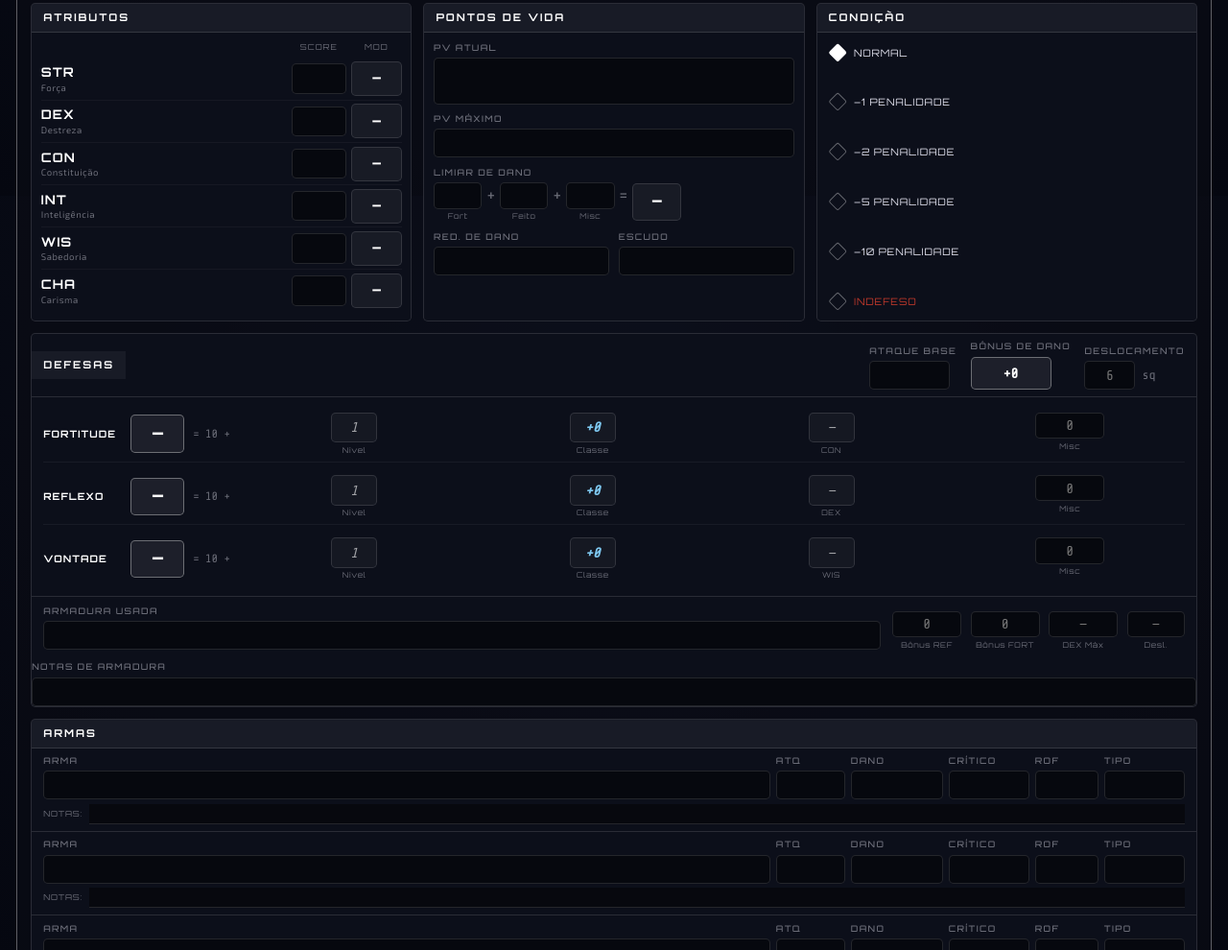
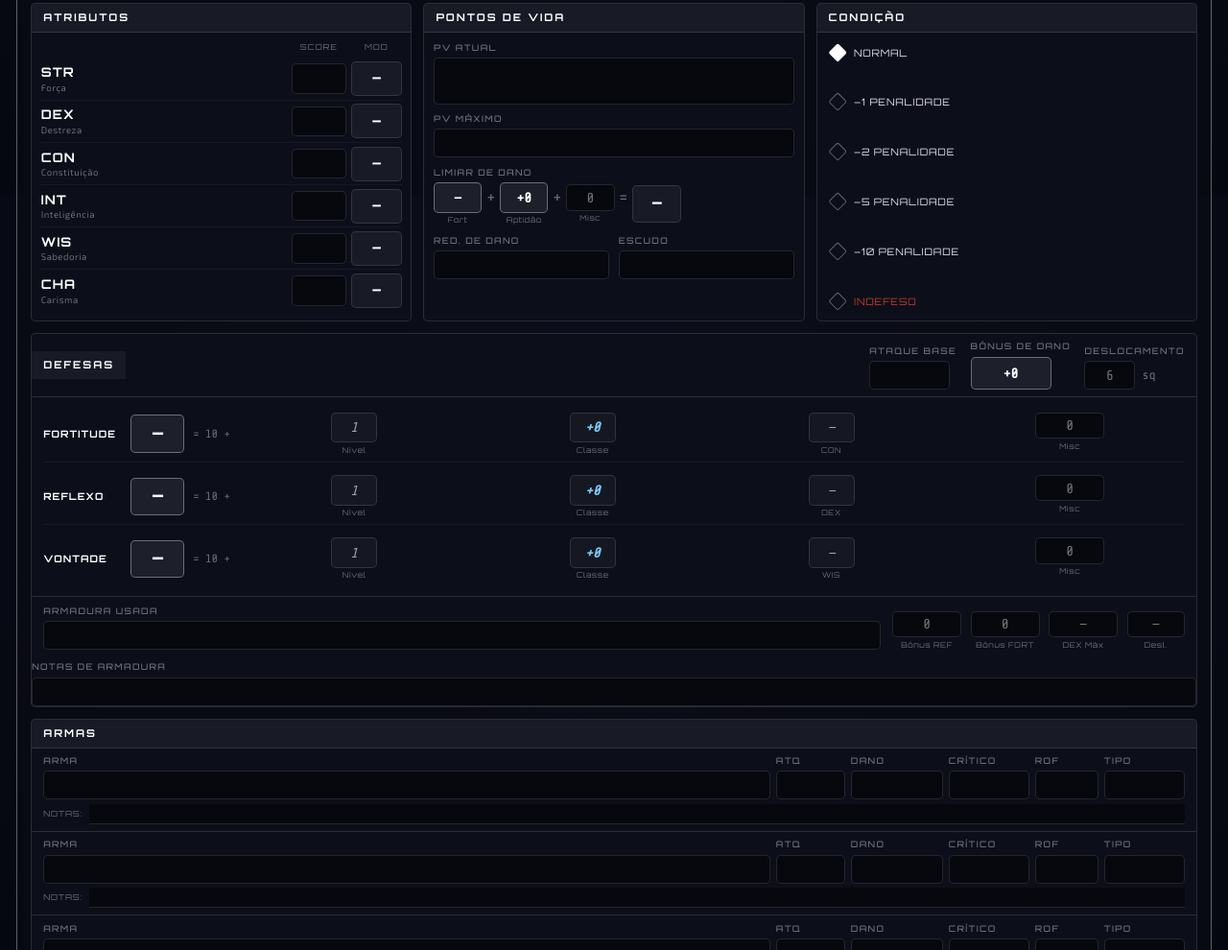
Before and after one commit to SpositoDouglas/SWSE_Auto_sheet, a website built with Vite: page index.html in a window 1280 px wide. Shown: the part 1396-2386 px from the top of the page at 96% size. Built offline with nearby package versions, Linux system fonts and the light colour scheme.

Commit message:
feat: Automatização do Limite de Dano

```diff
--- a/css/styles.css
+++ b/css/styles.css
@@ -525,6 +525,20 @@ input[type="number"] {
 }
 
 .thresh-input:focus { border-color: var(--border-bright); }
+
+/* Componentes calculados automaticamente do Limite de Dano (Fort, Aptidão) */
+.thresh-auto {
+  width: 42px;
+  background: rgba(255,255,255,0.07);
+  border: 1px solid var(--border-bright);
+  border-radius: var(--radius);
+  color: var(--text-bright);
+  font-family: var(--font-mono);
+  font-size: 12px;
+  font-weight: bold;
+  text-align: center;
+  padding: 4px 2px;
+}
 
 .thresh-lbl {
   font-family: var(--font-head);
--- a/index.html
+++ b/index.html
@@ -192,17 +192,17 @@
                   <label class="field-label">LIMIAR DE DANO</label>
                   <div class="threshold-row">
                     <div class="thresh-input-wrap">
-                      <input class="thresh-input" id="dt-fort" data-key="dt-fort" type="number" autocomplete="off">
+                      <div class="thresh-auto" id="dt-fort" title="Defesa de Fortitude">—</div>
                       <span class="thresh-lbl">Fort</span>
                     </div>
                     <span class="calc-sym">+</span>
                     <div class="thresh-input-wrap">
-                      <input class="thresh-input" id="dt-feat" data-key="dt-feat" type="number" autocomplete="off">
-                      <span class="thresh-lbl">Feito</span>
+                      <div class="thresh-auto" id="dt-feat" title="Limite de Dano Aprimorado (+5 cada)">—</div>
+                      <span class="thresh-lbl">Aptidão</span>
                     </div>
                     <span class="calc-sym">+</span>
                     <div class="thresh-input-wrap">
-                      <input class="thresh-input" id="dt-misc" data-key="dt-misc" type="number" autocomplete="off">
+                      <input class="thresh-input" id="dt-misc" data-key="dt-misc" type="number" placeholder="0" autocomplete="off" title="Modificador de tamanho (Grande +5, Enorme +10, Imenso +20, Colossal +50) e outros ajustes">
                       <span class="thresh-lbl">Misc</span>
                     </div>
                     <span class="calc-sym">=</span>
--- a/js/script.js
+++ b/js/script.js
@@ -6,7 +6,7 @@ import { ALL_FEATS } from '../Feats/index.js';
 import { ALL_FORCE_POWERS } from '../ForcePowers/index.js';
 import { ALL_FORCE_TALENTS } from '../ForceTalents/index.js';
 import { ALL_FORCE_TECHNIQUES, ALL_FORCE_SECRETS } from '../ForceTechniques/index.js';
-import { calcMod, calcDefense, calcSkill, calcHpPerLevel, calcHpLevel1, calcMulticlassBAB, calcDamageBonus, conditionEffect } from '../src/logic/calculations.js';
+import { calcMod, calcDefense, calcSkill, calcHpPerLevel, calcHpLevel1, calcMulticlassBAB, calcDamageBonus, calcDamageThreshold, conditionEffect } from '../src/logic/calculations.js';
 
 // ============================================================
 //  STAR WARS SAGA EDITION — FICHA ONLINE
@@ -1857,6 +1857,11 @@ function countFeat(name) {
     (t.treeKey === '__bonusFeat__' || t.treeKey === '__levelFeat__' || t.treeKey === '__speciesFeat__')
     && norm(t.talentId) === target
   ).length;
+  // Aptidões automáticas de espécie (ex.: Gamorreano → Limite de Dano Aprimorado)
+  const sp = activeSpeciesKey ? SPECIES_DATA[activeSpeciesKey] : null;
+  if (sp && Array.isArray(sp.autoFeats)) {
+    count += sp.autoFeats.filter(f => norm(f) === target).length;
+  }
   // Inputs de texto livre de aptidões
   document.querySelectorAll('[id^="feat-"]').forEach(inp => {
     if (norm(inp.value || '') === target) count++;
@@ -2460,6 +2465,8 @@ function recalcDefenses(mods) {
       const total = calcDefense({ level: heroicLevel, classBonuses: [d.clsBonus], abilityMod: abilMod, misc });
       if (totalEl) {
         totalEl.textContent = total - condPenalty;
+        // Guarda o valor base (sem penalidade de condição) p/ o Limite de Dano.
+        totalEl.dataset.base = total;
         // Realça o total e explica a discrepância com o detalhamento quando há penalidade.
         totalEl.classList.toggle('condition-penalized', condPenalty > 0);
         totalEl.title = condPenalty > 0 ? `Inclui −${condPenalty} da condição` : '';
@@ -2467,6 +2474,7 @@ function recalcDefenses(mods) {
     } else {
       if (totalEl) {
         totalEl.textContent = '—';
+        delete totalEl.dataset.base;
         totalEl.classList.remove('condition-penalized');
         totalEl.title = '';
       }
@@ -2527,15 +2535,33 @@ function getExtraSkillAbility(index) {
   return 'str';
 }
 
+// Limite de Dano (SWSE, pág. 28/154) = Defesa de Fortitude + modificador de
+// tamanho. Para tamanho Pequeno/Médio o modificador é 0, então o Limite de Dano
+// é igual à Defesa de Fortitude. A aptidão Limite de Dano Aprimorado soma +5 (e
+// acumula). O modificador de tamanho de criaturas maiores que Médio (Grande +5,
+// Enorme +10, Imenso +20, Colossal +50) entra no campo Misc.
 function recalcDamageThreshold() {
-  const fort  = numVal('dt-fort');
-  const feat  = numVal('dt-feat');
-  const misc  = numVal('dt-misc');
   const totalEl = document.getElementById('dt-total');
-  if (totalEl) {
-    const hasAny = document.getElementById('dt-fort').value || document.getElementById('dt-feat').value || document.getElementById('dt-misc').value;
-    totalEl.textContent = hasAny ? (fort + feat + misc) : '—';
-  }
+  const fortEl  = document.getElementById('dt-fort');
+  const featEl  = document.getElementById('dt-feat');
+  if (!totalEl) return;
+
+  // Usa a Defesa de Fortitude base (sem penalidade de condição), guardada por recalcDefenses.
+  const fortBase = parseInt(document.getElementById('fort-total')?.dataset.base, 10);
+  const featBonus = countFeat('Limite de Dano Aprimorado') * 5;
+  const misc = numVal('dt-misc');
+
+  if (featEl) featEl.textContent = `+${featBonus}`;
+
+  if (isNaN(fortBase)) {
+    if (fortEl) fortEl.textContent = '—';
+    totalEl.textContent = '—';
+    return;
+  }
+
+  if (fortEl) fortEl.textContent = fortBase;
+  // misc carrega o modificador de tamanho (Pequeno/Médio = 0) e outros ajustes.
+  totalEl.textContent = calcDamageThreshold({ fortDefense: fortBase, improvedThreshold: countFeat('Limite de Dano Aprimorado'), misc });
 }
 
 // Renderiza o resumo de efeitos do Marcador de Condição (penalidade global em
--- a/src/logic/calculations.js
+++ b/src/logic/calculations.js
@@ -83,6 +83,19 @@ export function calcDamageBonus(charLevel) {
 }
 
 /**
+ * Calcula o Limite de Dano (SWSE, pág. 28/154).
+ * Fórmula: Defesa de Fortitude + modificador de tamanho. Para tamanho
+ * Pequeno/Médio o modificador é 0 (Limite de Dano = Fortitude). A aptidão
+ * Limite de Dano Aprimorado soma +5 por escolha (acumula).
+ *
+ * @param {{ fortDefense: number, sizeMod?: number, improvedThreshold?: number, misc?: number }} params
+ * @returns {number}
+ */
+export function calcDamageThreshold({ fortDefense, sizeMod = 0, improvedThreshold = 0, misc = 0 }) {
+  return fortDefense + sizeMod + improvedThreshold * 5 + misc;
+}
+
+/**
  * Efeitos de um passo do Marcador de Condição (SWSE, pág. 155).
  * Cada passo aplica a mesma penalidade a TODAS as Defesas, jogadas de ataque,
  * testes de habilidade e testes de perícia. O penúltimo passo (–10) também
--- a/tests/calculations.test.js
+++ b/tests/calculations.test.js
@@ -7,6 +7,7 @@ import {
   calcHpLevel1,
   calcMulticlassBAB,
   calcDamageBonus,
+  calcDamageThreshold,
   conditionEffect,
 } from '../src/logic/calculations.js';
 
@@ -106,6 +107,26 @@ describe('calcDamageBonus — metade do nível (arredondado p/ baixo)', () => {
   it('nível 20 → +10', () => expect(calcDamageBonus(20)).toBe(10));
 });
 
+// ─── Limite de Dano ──────────────────────────────────────────────────────────
+
+describe('calcDamageThreshold — Limite de Dano', () => {
+  it('Pequeno/Médio → igual à Defesa de Fortitude', () => {
+    expect(calcDamageThreshold({ fortDefense: 14 })).toBe(14);
+  });
+  it('com Limite de Dano Aprimorado (×1) → +5', () => {
+    expect(calcDamageThreshold({ fortDefense: 14, improvedThreshold: 1 })).toBe(19);
+  });
+  it('Limite de Dano Aprimorado acumula (×2) → +10', () => {
+    expect(calcDamageThreshold({ fortDefense: 14, improvedThreshold: 2 })).toBe(24);
+  });
+  it('modificador de tamanho Grande (+5) via misc', () => {
+    expect(calcDamageThreshold({ fortDefense: 18, misc: 5 })).toBe(23);
+  });
+  it('Colossal (+50) + aptidão + misc combinados', () => {
+    expect(calcDamageThreshold({ fortDefense: 20, sizeMod: 50, improvedThreshold: 1, misc: 2 })).toBe(77);
+  });
+});
+
 // ─── Marcador de Condição ────────────────────────────────────────────────────
 
 describe('conditionEffect — penalidades do marcador de condição', () => {
```
Also changed, not shown: README.md.
